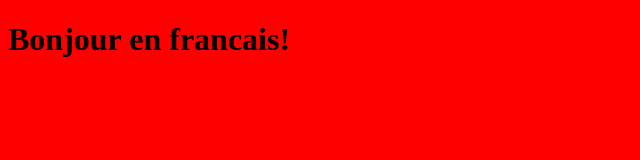
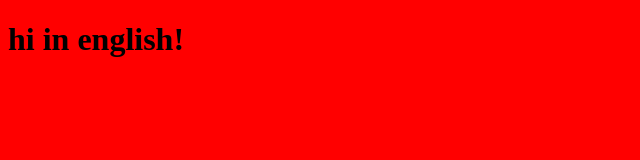
Before and after one commit to alxmathieu/test2, a plain HTML site: page index.html in a window 1280 px wide. Shown: the whole page, without its empty margins (0-640 px from the left). Drawn offline with Linux system fonts and the light colour scheme.

Commit message:
translated in english

```diff
--- a/index.html
+++ b/index.html
@@ -14,6 +14,6 @@
 			background: red;
 		}
 	</style>
-	<h1> Bonjour en francais!</h1>
+	<h1> hi in english!</h1>
 </body>
 </html>
```
